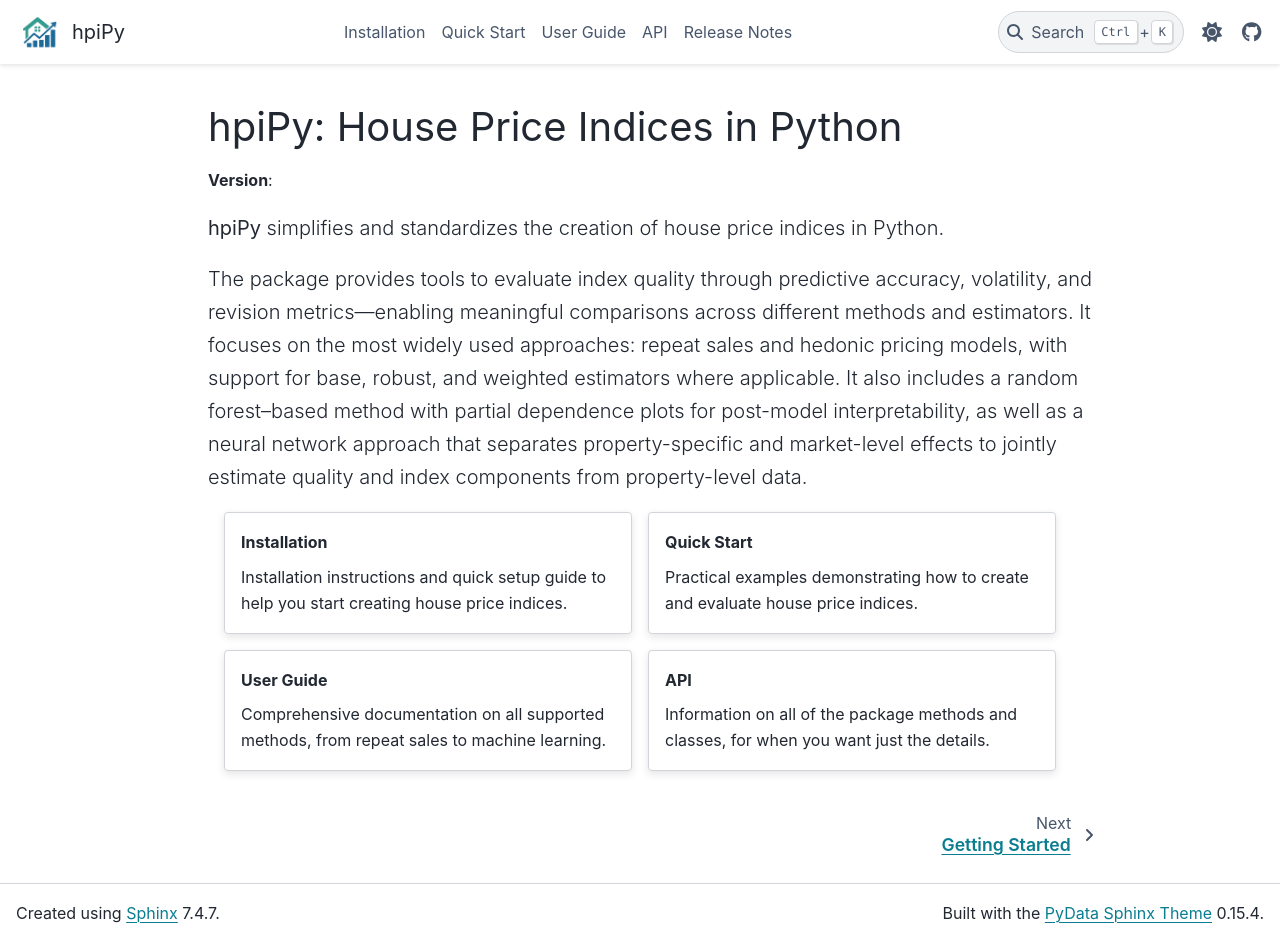
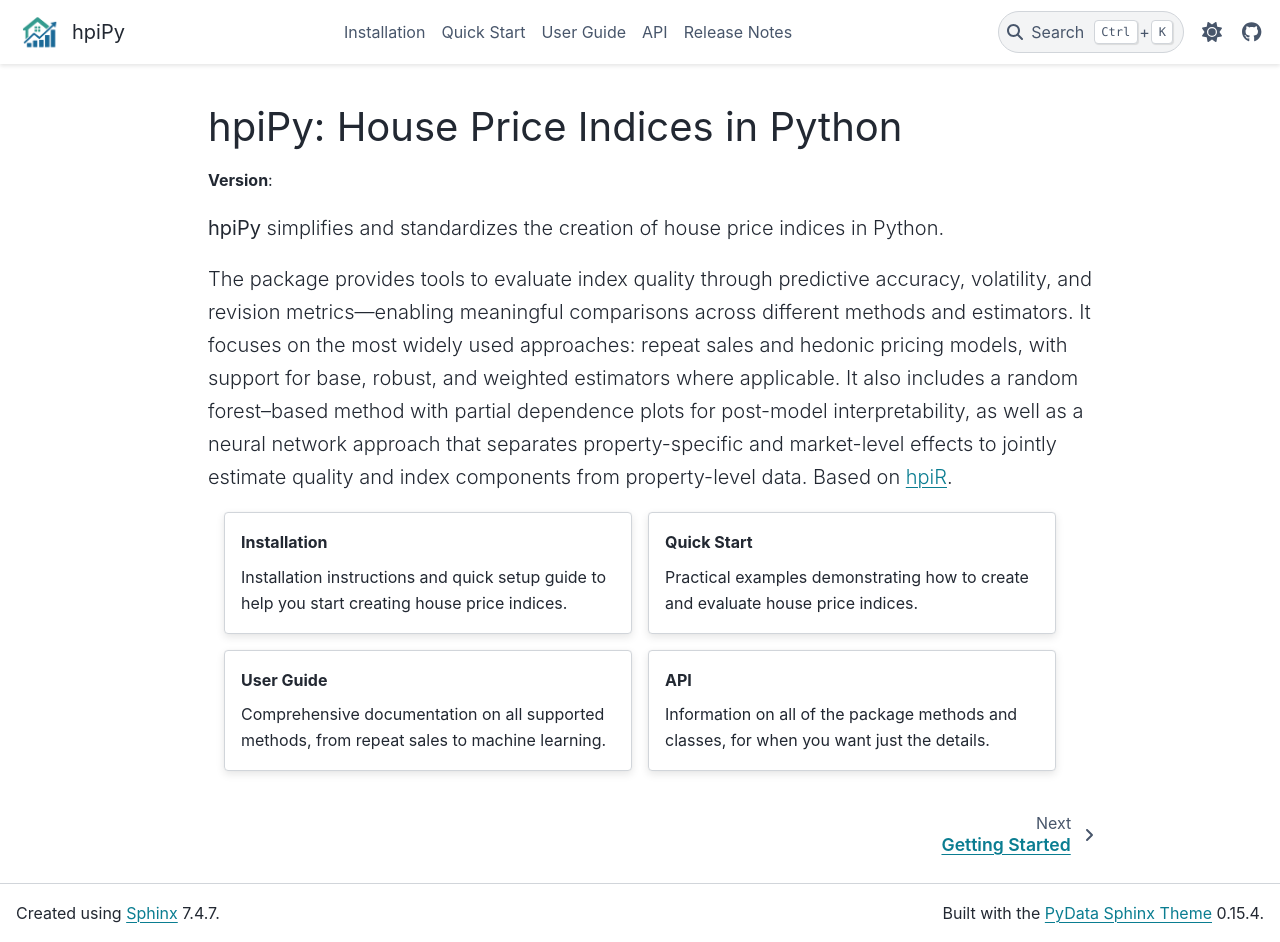
Before and after one commit to reidjohnson/hpipy, a Sphinx documentation site: the page built from docs/source/index.rst, in a window 1280 px wide and 942 px high. Built offline with Sphinx 7.4.7 and the PyData theme 0.15.4, drawn with Linux system fonts in a browser that asks for light colours; pages that are not in the unit, such as notebooks, are missing from menus; the version number could not be read and is left out.

Commit message:
Update docs

```diff
--- a/docs/source/conf.py
+++ b/docs/source/conf.py
@@ -66,7 +66,6 @@ html_theme_options = {
             "type": "fontawesome",
         }
     ],
-    "navbar_end": ["theme-switcher", "navbar-icon-links"],
     "show_toc_level": 1,
 }
 
--- a/docs/source/index.rst
+++ b/docs/source/index.rst
@@ -12,7 +12,7 @@
 
    **hpiPy** simplifies and standardizes the creation of house price indices in Python.
 
-   The package provides tools to evaluate index quality through predictive accuracy, volatility, and revision metrics—enabling meaningful comparisons across different methods and estimators. It focuses on the most widely used approaches: repeat sales and hedonic pricing models, with support for base, robust, and weighted estimators where applicable. It also includes a random forest–based method with partial dependence plots for post-model interpretability, as well as a neural network approach that separates property-specific and market-level effects to jointly estimate quality and index components from property-level data.
+   The package provides tools to evaluate index quality through predictive accuracy, volatility, and revision metrics—enabling meaningful comparisons across different methods and estimators. It focuses on the most widely used approaches: repeat sales and hedonic pricing models, with support for base, robust, and weighted estimators where applicable. It also includes a random forest–based method with partial dependence plots for post-model interpretability, as well as a neural network approach that separates property-specific and market-level effects to jointly estimate quality and index components from property-level data. Based on `hpiR <https://github.com/andykrause/hpiR>`_.
 
 .. grid:: 1 1 2 2
    :padding: 0 2 3 5
```
